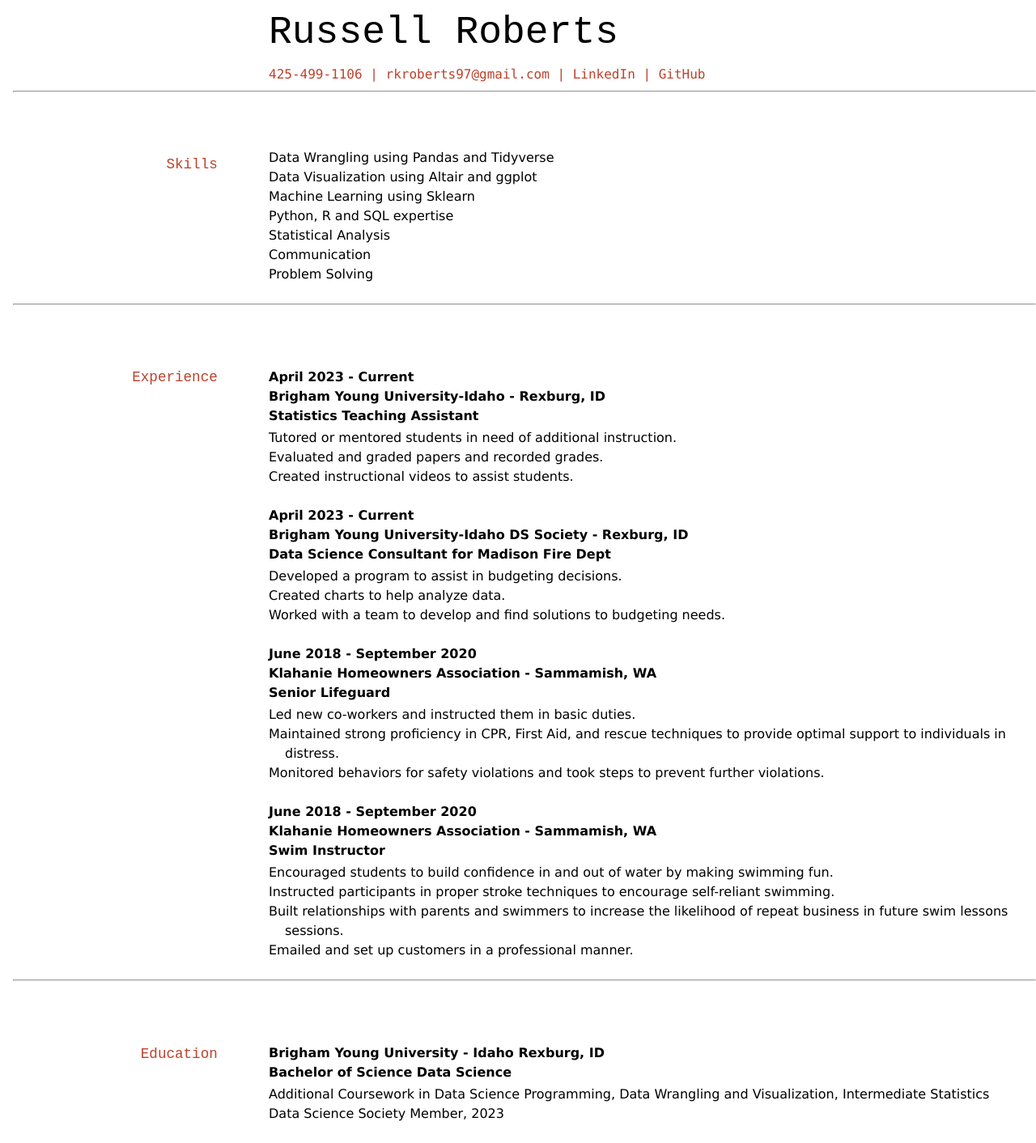
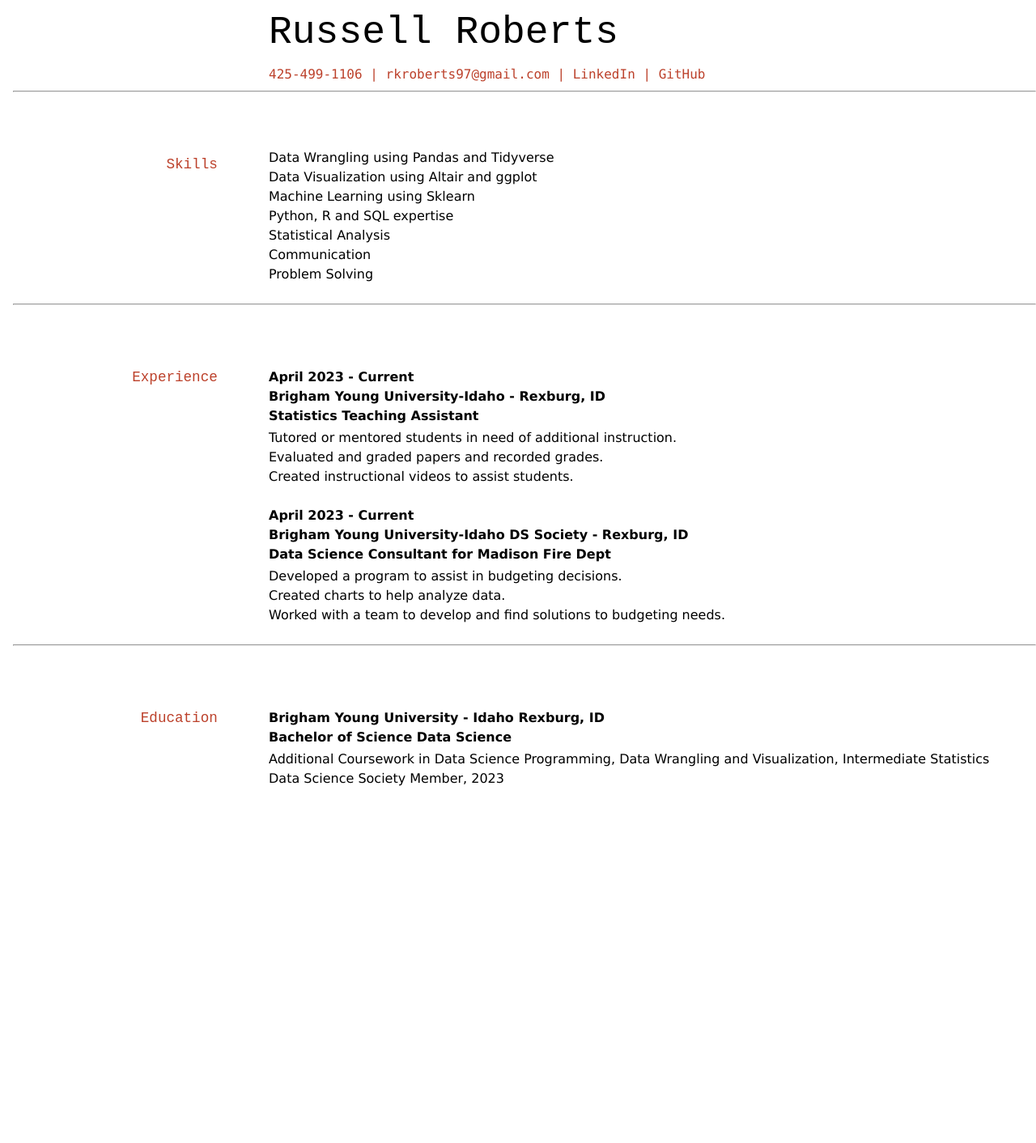
Before and after one commit to RKRoberts97/RobertsR_resume, a Jekyll site: the page built from docs/index.md, in a window 1280 px wide. Shown: the whole page at 81% size. Built offline with Jekyll 4.4.1, drawn with Linux system fonts in a browser that asks for light colours; our own code applies the rules of GitHub Pages for plain Markdown files; after the commit the page ends 998 px from its top, so only the background shows below that.

```diff
--- a/docs/index.md
+++ b/docs/index.md
@@ -8,7 +9,7 @@ layout: cv
 
 <div id="webaddress">
 425-499-1106
-| <a href="rkroberts97@gmail.com">rkroberts97@gmail.com</a>
+| <a href="https://www.rkroberts97@gmail.com">rkroberts97@gmail.com</a>
 | <a href="https://www.linkedin.com/in/russellkenneyroberts97">LinkedIn</a>
 | <a href="https://github.com/RKRoberts97">GitHub</a>
 </div>
@@ -48,23 +49,6 @@ layout: cv
 - Created charts to help analyze data.
 - Worked with a team to develop and find solutions to budgeting needs.
 
-**June 2018 - September 2020**
-**Klahanie Homeowners Association - Sammamish, WA**
-**Senior Lifeguard**
-
-- Led new co-workers and instructed them in basic duties.
-- Maintained strong proficiency in CPR, First Aid, and rescue techniques to provide optimal support to individuals in distress.
-- Monitored behaviors for safety violations and took steps to prevent further violations.
-
-**June 2018 - September 2020**
-**Klahanie Homeowners Association - Sammamish, WA**
-**Swim Instructor**
-
-- Encouraged students to build confidence in and out of water by making swimming fun.
-- Instructed participants in proper stroke techniques to encourage self-reliant swimming.
-- Built relationships with parents and swimmers to increase the likelihood of repeat business in future swim lessons sessions.
-- Emailed and set up customers in a professional manner.
-
 ---
 
 ## Education
```
Also changed, not shown: other parts of docs/index.md (+1 -0 lines), docs/index.html (+17 -19 lines), 2 other files.
